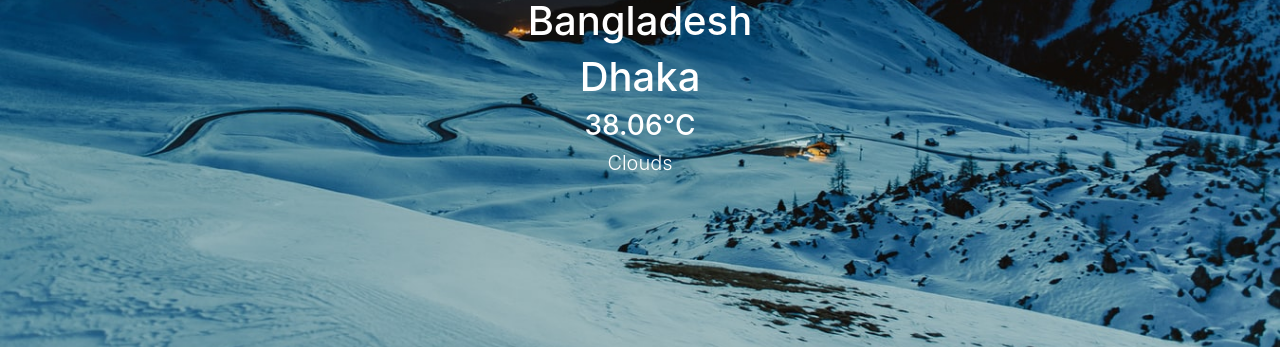
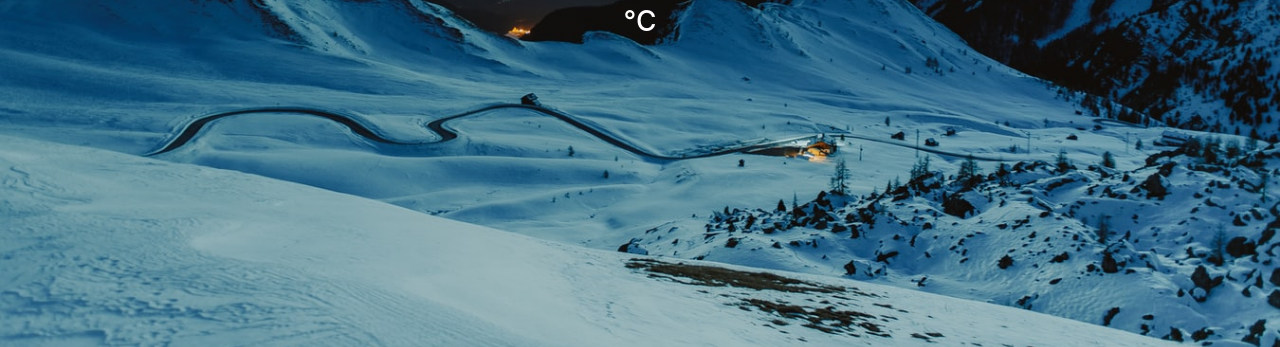
Before and after one commit to Rajesh-107/temperature_app, a plain HTML site: page index.html in a window 1280 px wide. Shown: the part 453-800 px from the top of the page. Drawn offline with nearby package versions, Linux system fonts and the light colour scheme.

Commit message:
deleted some code

```diff
--- a/index.html
+++ b/index.html
@@ -30,10 +30,10 @@
         </form>
         <div class="weather-status text-white text-center">
             <img id="weather-icon" src="https://openweathermap.org/img/wn/02d@2x.png" alt="">
-            <h1 id="country">Bangladesh</h1>
-            <h1 id="city">Dhaka</h1>
-            <h3><span id="temperature">38.06</span>&deg;C</h3>
-            <h1 id="condition" class="lead">Clouds</h1>
+            <h1 id="country"></h1>
+            <h1 id="city"></h1>
+            <h3><span id="temperature"></span>&deg;C</h3>
+            <h1 id="condition" class="lead"></h1>
         </div>
     </div>
     <script src="js/app.js"></script>
```
